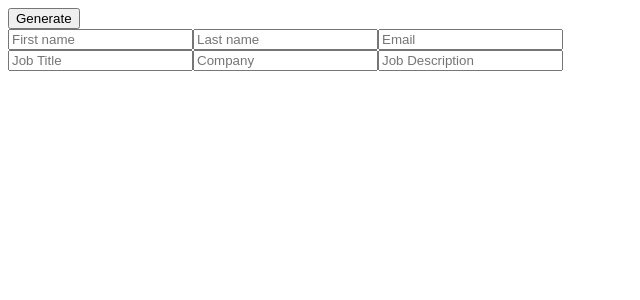
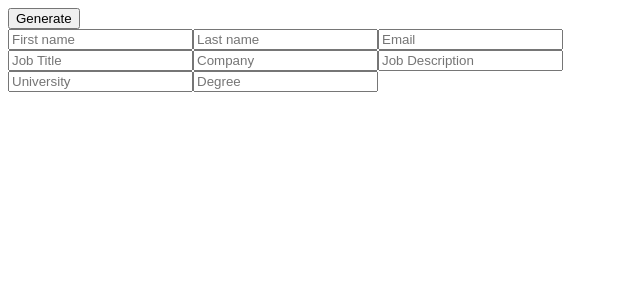
Before and after one commit to con-dog/cv-project-2, a React (Create React App) app: page / in a window 1280 px wide. Shown: the top 300 px of the page, without its empty margins (0-640 px from the left). Built offline with nearby package versions, Linux system fonts and the light colour scheme.

Commit message:
dev: Finished no styling

```diff
--- a/src/App.jsx
+++ b/src/App.jsx
@@ -11,6 +11,8 @@ function App() {
     job: '',
     company: '',
     description: '',
+    university: '',
+    degree: '',
   });
   const [details, setDetails] = useState({
     firstName: texts.firstName,
@@ -19,6 +21,8 @@ function App() {
     job: texts.job,
     company: texts.company,
     description: texts.description,
+    university: texts.university,
+    degree: texts.degree,
   });
 
   const handleOnClick = () => {
@@ -30,6 +34,8 @@ function App() {
         job: texts.job,
         company: texts.company,
         description: texts.description,
+        university: texts.university,
+        degree: texts.degree,
       };
       setDetails({
         ...details,
--- a/src/components/CV.jsx
+++ b/src/components/CV.jsx
@@ -4,11 +4,18 @@ import CVBody from './CVBody';
 
 function CV(props) {
   const { details } = props;
-  const { firstName, lastName, job, company, description } = details;
+  const { firstName, lastName, job, company, description, university, degree } =
+    details;
   return (
     <div>
       <CVHeader firstName={firstName} lastName={lastName} />
-      <CVBody job={job} company={company} description={description} />
+      <CVBody
+        job={job}
+        company={company}
+        description={description}
+        university={university}
+        degree={degree}
+      />
     </div>
   );
 }
--- a/src/components/CVBody.jsx
+++ b/src/components/CVBody.jsx
@@ -1,7 +1,7 @@
 import React from 'react';
 
 function CVBody(props) {
-  const { job, company, description } = props;
+  const { job, company, description, university, degree } = props;
   return (
     <div>
       <h2>Experience</h2>
@@ -10,6 +10,8 @@ function CVBody(props) {
       <p>{company}</p>
       <p>{description}</p>
       <h2>Education</h2>
+      <p>{university}</p>
+      <p>{degree}</p>
       <hr />
     </div>
   );
--- /dev/null
+++ b/src/components/EditCardEducation.jsx
@@ -0,0 +1,25 @@
+import React from 'react';
+
+function EditCardEducation(props) {
+  const { university, degree, handleTextChange } = props;
+  return (
+    <div>
+      <input
+        id="university"
+        type="text"
+        placeholder="University"
+        onChange={handleTextChange}
+        value={university}
+      />
+      <input
+        id="degree"
+        type="text"
+        placeholder="Degree"
+        onChange={handleTextChange}
+        value={degree}
+      />
+    </div>
+  );
+}
+
+export default EditCardEducation;
--- a/src/components/Form.jsx
+++ b/src/components/Form.jsx
@@ -1,6 +1,7 @@
 import React from 'react';
 import EditCardPerson from './EditCardPerson';
 import EditCardJobs from './EditCardJobs';
+import EditCardEducation from './EditCardEducation';
 
 function Form(props) {
   const { handleTextChange, texts } = props;
@@ -18,6 +19,11 @@ function Form(props) {
         company={texts.company}
         description={texts.description}
       />
+      <EditCardEducation
+        handleTextChange={handleTextChange}
+        university={texts.university}
+        degree={texts.degree}
+      />
     </div>
   );
 }
```
Also changed, not shown: .eslintrc.json.
